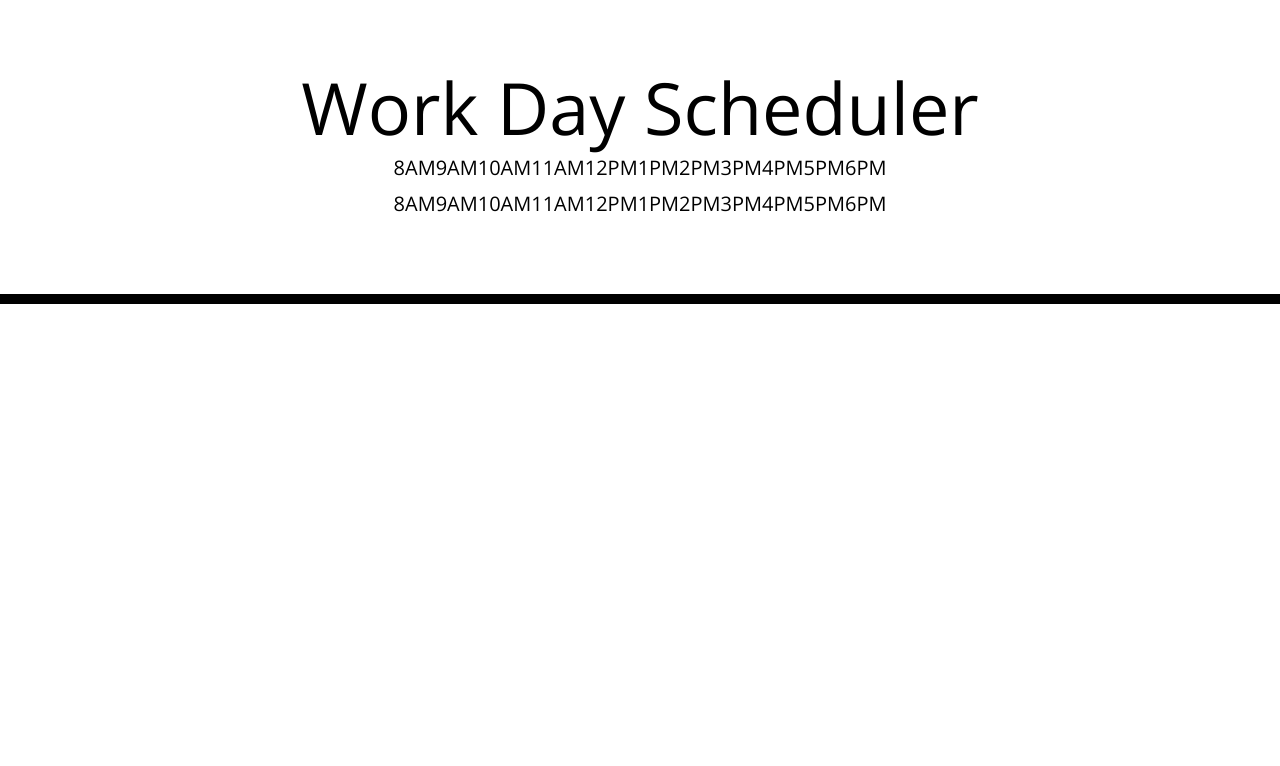
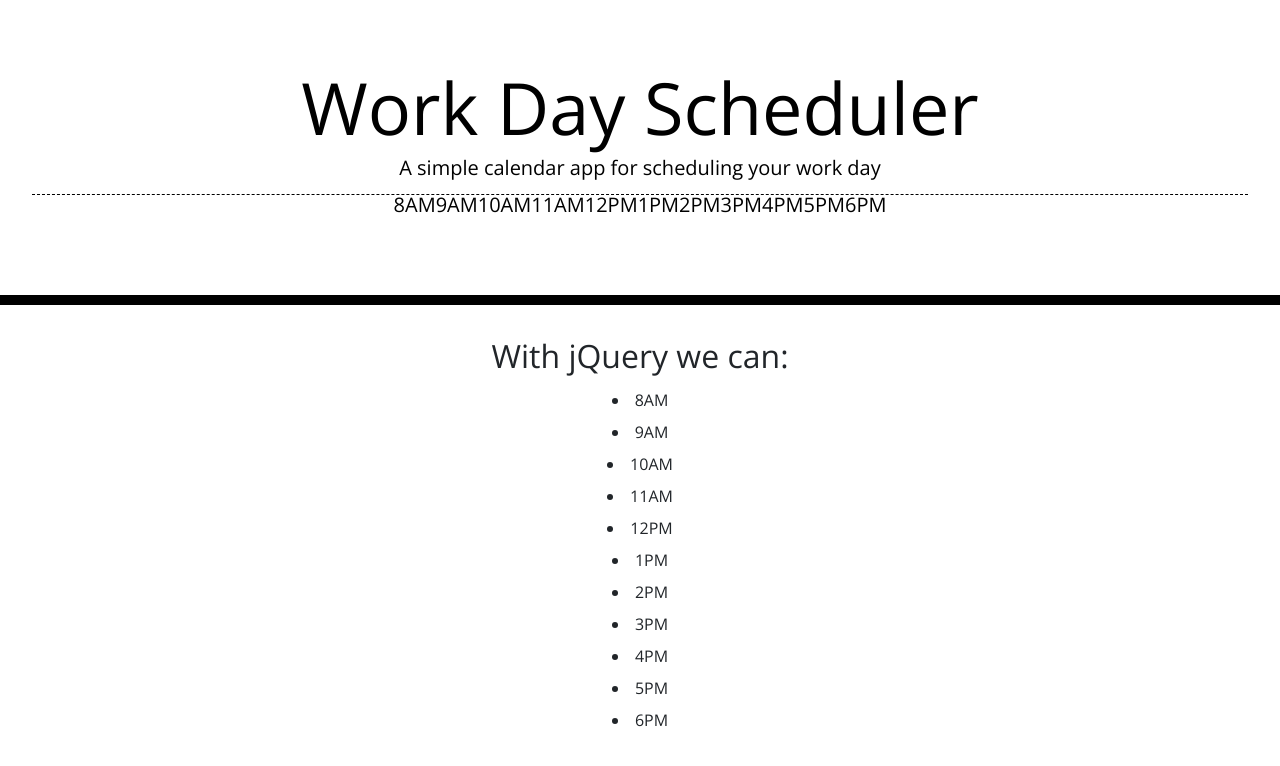
Before and after one commit to BinaryBitBytes/Work-Day-Schedule, a plain HTML site: page Develop/index.html in a window 1280 px wide. Drawn offline with nearby package versions, Linux system fonts and the light colour scheme.

Commit message:
finally got script.js to print function to created listed divs for time blocks, also deleted the string MEOW from html that was a placeholder for vizualization to where to insert time during this development challenge.

```diff
--- a/Develop/Assets/script.js
+++ b/Develop/Assets/script.js
@@ -1,4 +1,68 @@
+//$('.body').addClass("body");
+//$('.lead').addClass("description");
+//$('.').;
+//$('#currentDay').css("hour");
+//simple comment change for push to git
+//containerEl.append('<h2>With jQuery we can:</h2>');
+//----------- listing the hours-----
+// var titleEl = document.createElement("h1");
+// titleEl.textContent = "Hello friends";
+//titleEl.text('Hello friends');
+// titleEl.className = 'fancy';
+//titleEl.attr('class', 'fancy');
+// titleEl.classList.add('p-5') - (`p-5` is for padding)
+//titleEl.addClass('p-5');
+// titleEl.style.border = "rgb(122, 242, 242) 3px solid";
+//titleEl.css('border', 'rgb(122, 242, 242) 5px solid');
+// rootEl.appendChild(titleEl);
+//containerEl.append(titleEl);
+// titleEl.append("Welcome to jQuery");
+$(".container").addClass("time-block")
+.addClass("SaveBtn");
+$(".lead").addClass("description");
+var containerEl = $('.container');
+var titleEl = $('<h1>');
+containerEl.append('<h2>With jQuery we can:</h2>');
+var x = [
+    "8AM",
+    "9AM",
+    "10AM",
+    "11AM",
+    "12PM",
+    "1PM",
+    "2PM",
+    "3PM",
+    "4PM",
+    "5PM",
+    "6PM"];
 var today = moment();
-var x = ["8AM","9AM", "10AM","11AM","12PM","1PM","2PM","3PM","4PM","5PM","6PM"];
-$(".lead").text(today.format("HH")).html(x);
-//simple comment change for push to git
+var currentDay= $("#currentDay").addClass("hour").text(today.format("HH")).html(x);
+for (var i = 0; i < x.length; i++) {
+  // Create a new `<div>` for each ability and its text content
+  var xEl = $('<li>');
+  // abilityEl.textContent = abilities[i];
+  xEl.text(x[i]);
+  // `my-3` class adds margin on top and bottom
+  xEl.addClass('my-3');
+  // Alternatively
+  // var abilityEl = $("<div>" + abilities[i] + "</div>");
+  // Add this new `<div>` to the abilities `<div>` container element.
+  containerEl.append(xEl);
+}
+// select all `<div>` elements on the page
+// document.querySelectorAll('div');
+console.log($('div'));
+/*
+addClass("body")
+addClass("textarea")
+addClass("jumbotron")
+addClass("description")
+addClass("time-block")
+addClass("row")
+addClass("hour")
+addClass("past")
+addClass("present")
+addClass("future")
+addClass("saveBtn")
+addClass("saveBtn i:hover")
+*/
```
Also changed, not shown: Develop/index.html (+0 -1 lines).
